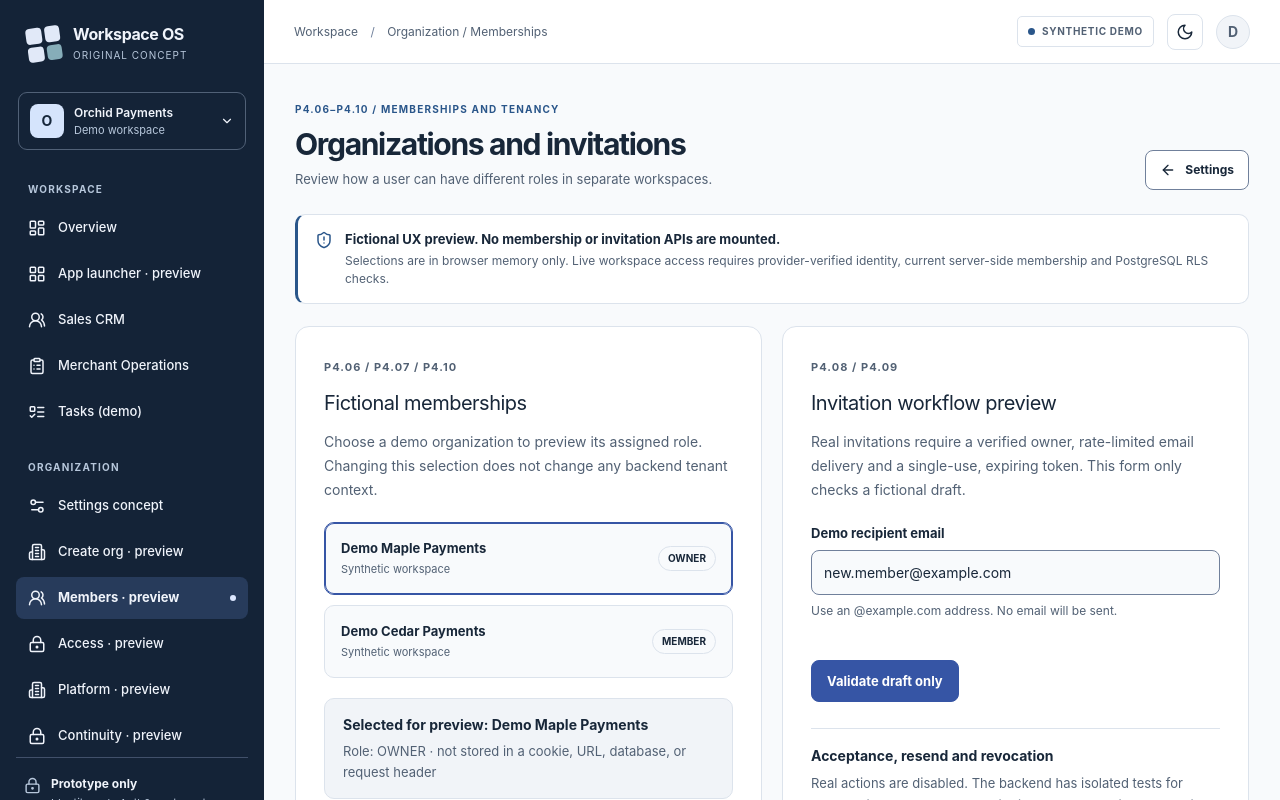
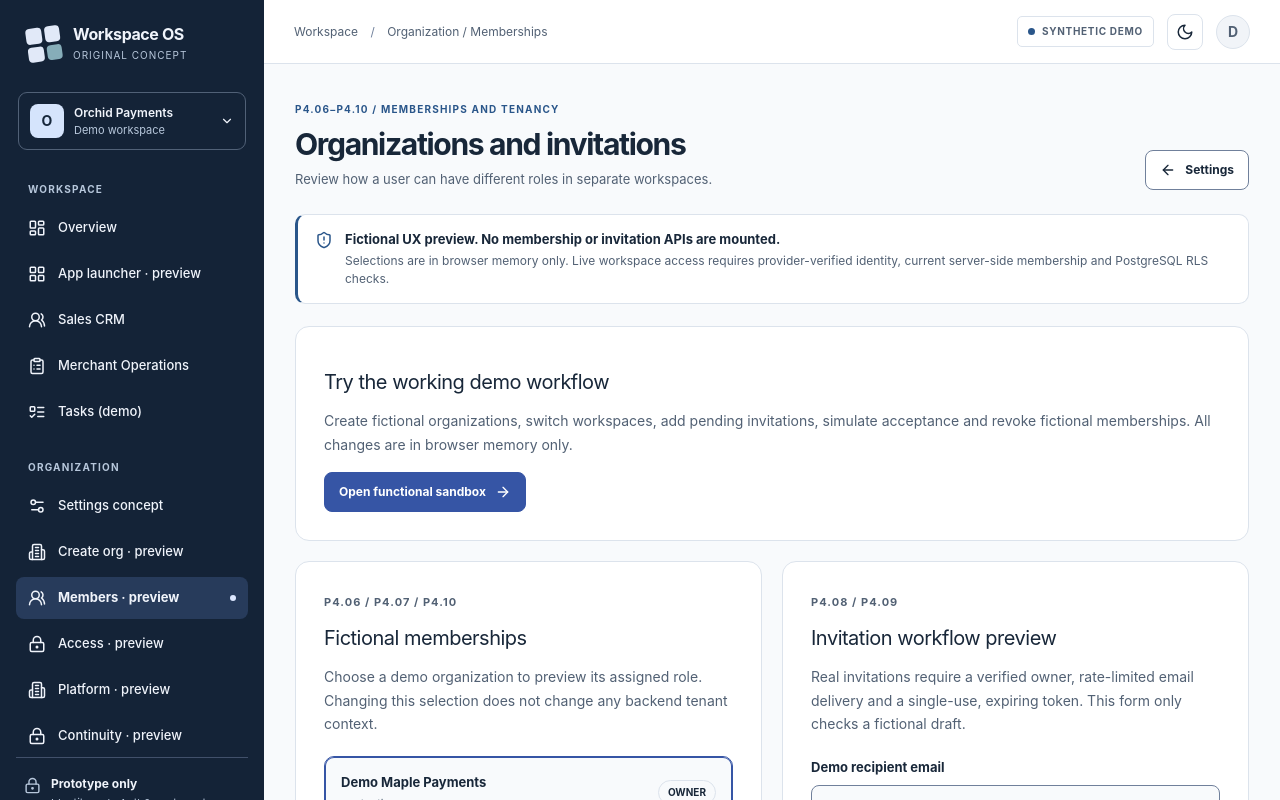
Before and after one commit to owaisprog/Zoho-Clone, a Next.js app in the folder frontend/: page /app/organization/memberships in a window 1280 px wide. Shown: the top 800 px of the page. Built offline with nearby package versions, Linux system fonts and the light colour scheme.

Commit message:
feat(P4 batch 27): link existing membership page to working interactive workflow

```diff
--- a/frontend/src/app/app/organization/memberships/page.tsx
+++ b/frontend/src/app/app/organization/memberships/page.tsx
@@ -1,5 +1,5 @@
 import Link from "next/link";
-import { ArrowLeft, ShieldAlert } from "lucide-react";
+import { ArrowLeft, ShieldAlert, ArrowRight } from "lucide-react";
 import { P4MembershipInvitesPreview } from "@/components/p4-membership-invites-preview";
 
 export default function FictionalMembershipsPage() {
@@ -22,6 +22,11 @@ export default function FictionalMembershipsPage() {
           <span>Selections are in browser memory only. Live workspace access requires provider-verified identity, current server-side membership and PostgreSQL RLS checks.</span>
         </div>
       </div>
+      <div className="p4-panel" style={{marginBottom:20}}>
+        <h2>Try the working demo workflow</h2>
+        <p>Create fictional organizations, switch workspaces, add pending invitations, simulate acceptance and revoke fictional memberships. All changes are in browser memory only.</p>
+        <Link href="/app/organization/workflow" className="btn btn-primary">Open functional sandbox <ArrowRight size={16} aria-hidden="true"/></Link>
+      </div>
       <P4MembershipInvitesPreview />
     </>
   );
```
